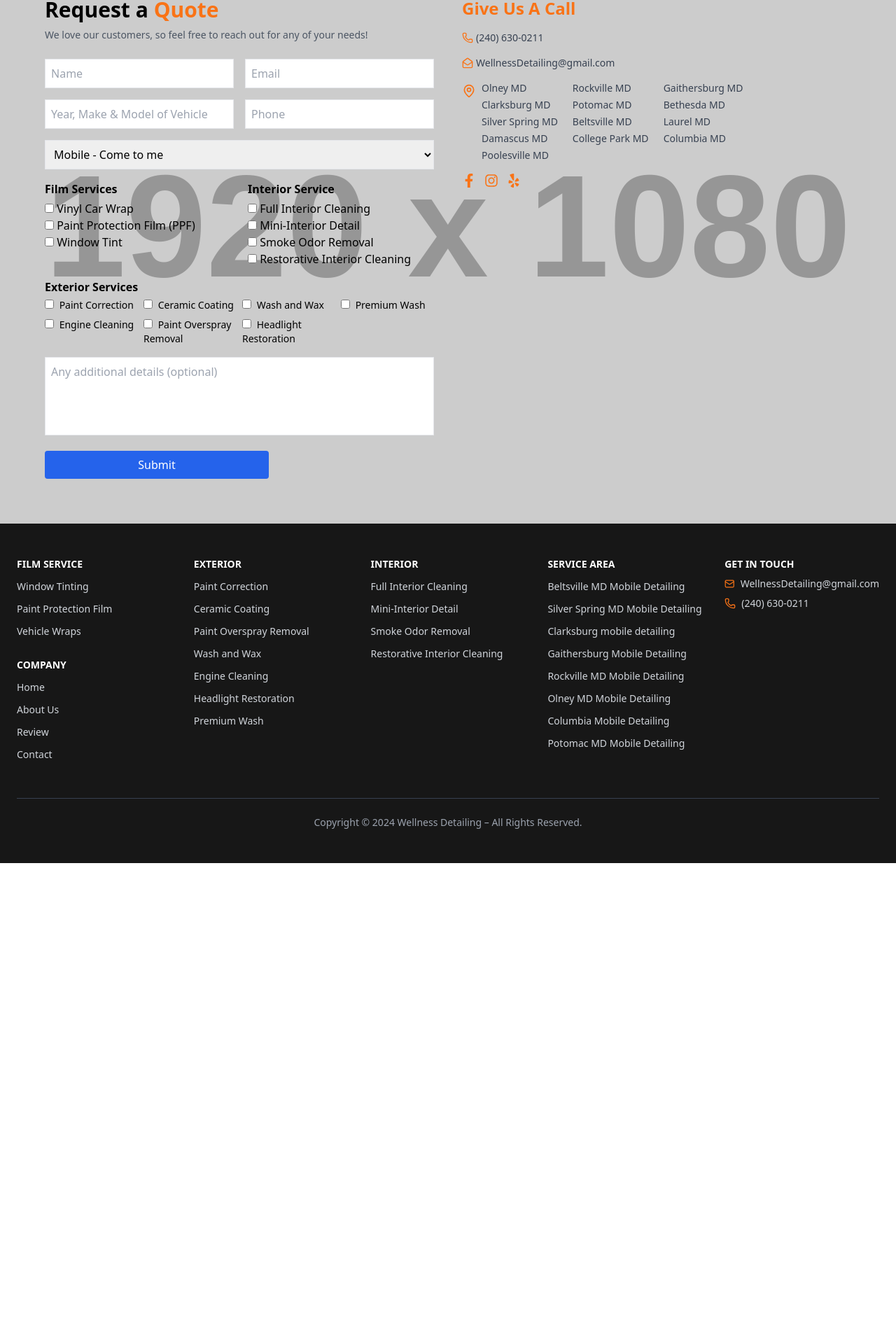
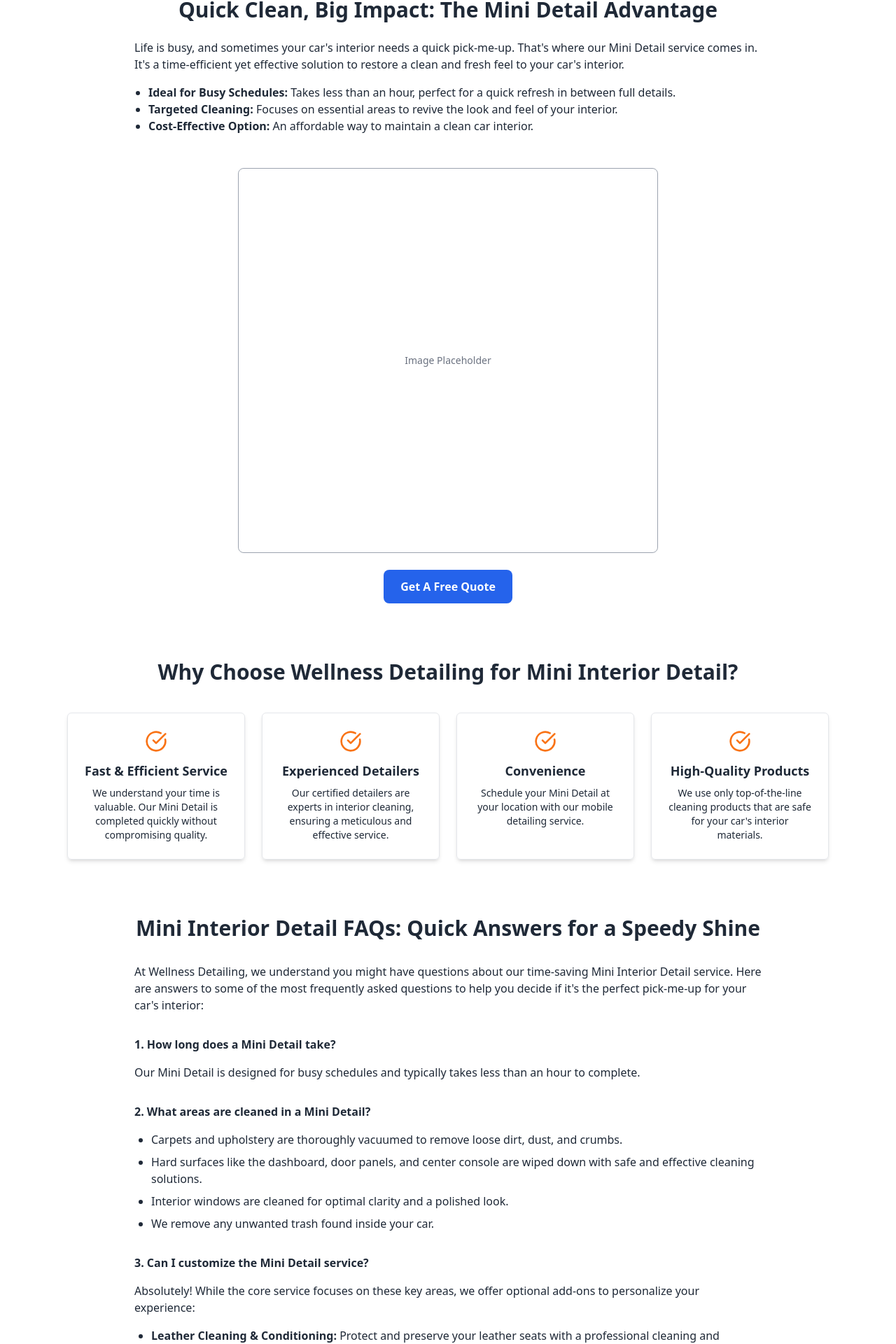
Before and after one commit to RJK3vin/car-wash-frontend, a React (Vite) app: page /miniinteriordetail in a window 1280 px wide. Shown: the part 700-2620 px from the top of the page at 70% size. Before the commit the page ends 1933 px from the top, so only its background shows below. Built offline with nearby package versions, Linux system fonts and the light colour scheme.

Commit message:
finished mini interior page

```diff
--- a/src/Interior/MiniInteriorDetail.tsx
+++ b/src/Interior/MiniInteriorDetail.tsx
@@ -2,12 +2,168 @@
 import QuoteForm from "../components/QuoteForm"
 import { Helmet } from "react-helmet"
 import { Link } from "react-router-dom"
+import { CheckCircle } from "lucide-react"
 
 export default function MiniInteriorDetail() {
     return (
         <>
-            <ServiceHero header="Refresh Your Ride in Minutes: Mini Interior Detail by Wellness Detailing" subheader="Don't have time for a full interior detail? Our Mini Detail is perfect for busy schedules, giving your car's interior a quick and effective refresh." url="https://placehold.co/1920x1080"/>
+            <ServiceHero header="Refresh Your Ride in Minutes: Mini Interior Detail by Wellness Detailing" subheader="Don't have time for a full interior detail? Our Mini Detail is perfect for busy schedules, giving your car's interior a quick and effective refresh." url="https://placehold.co/1920x1080" />
+            <section className="px-4 py-16 md:px-8 lg:px-24 bg-white text-gray-800">
+                <h1 className="text-3xl font-bold text-center mb-6">
+                    Quick Clean, Big Impact: The Mini Detail Advantage
+                </h1>
+                <div className="max-w-4xl mx-auto text-center space-y-4">
+                    <p className="text-left">
+                        Life is busy, and sometimes your car's interior needs a quick
+                        pick-me-up. That's where our Mini Detail service comes in. It's a
+                        time-efficient yet effective solution to restore a clean and fresh
+                        feel to your car's interior.
+                    </p>
+                    <ul className="list-disc pl-5 text-left">
+                        <li>
+                            <strong>Ideal for Busy Schedules:</strong> Takes less than an hour,
+                            perfect for a quick refresh in between full details.
+                        </li>
+                        <li>
+                            <strong>Targeted Cleaning:</strong> Focuses on essential areas to
+                            revive the look and feel of your interior.
+                        </li>
+                        <li>
+                            <strong>Cost-Effective Option:</strong> An affordable way to
+                            maintain a clean car interior.
+                        </li>
+                    </ul>
+                </div>
 
+                <div className="mt-12 text-center">
+                    <div className="w-[600px] h-[550px] border border-gray-400 rounded-lg mx-auto flex items-center justify-center text-sm text-gray-500">
+                        Image Placeholder
+                    </div>
+
+                    <Link
+                        to="/contact"
+                        className="inline-block bg-blue-600 text-white px-6 py-3 rounded-lg font-bold mt-6"
+                    >
+                        Get A Free Quote
+                    </Link>
+                </div>
+
+
+                <div className="mt-20 text-center">
+                    <h2 className="text-3xl font-bold mb-10">
+                        Why Choose Wellness Detailing for Mini Interior Detail?
+                    </h2>
+                    <div className="flex flex-col md:flex-row gap-6 justify-center">
+                        {[
+                            {
+                                title: "Fast & Efficient Service",
+                                desc: "We understand your time is valuable. Our Mini Detail is completed quickly without compromising quality.",
+                            },
+                            {
+                                title: "Experienced Detailers",
+                                desc: "Our certified detailers are experts in interior cleaning, ensuring a meticulous and effective service.",
+                            },
+                            {
+                                title: "Convenience",
+                                desc: "Schedule your Mini Detail at your location with our mobile detailing service.",
+                            },
+                            {
+                                title: "High-Quality Products",
+                                desc: "We use only top-of-the-line cleaning products that are safe for your car's interior materials.",
+                            },
+                        ].map((item) => (
+                            <div
+                                key={item.title}
+                                className="w-full max-w-xs border p-6 rounded-md shadow-md"
+                            >
+                                <div className="text-orange-500 flex justify-center mb-3">
+                                    <CheckCircle size={32} />
+                                </div>
+                                <h3 className="font-bold text-lg mb-2">{item.title}</h3>
+                                <p className="text-sm">{item.desc}</p>
+                            </div>
+                        ))}
+                    </div>
+                </div>
+
+                <div className="mt-20 max-w-4xl mx-auto">
+                    <h2 className="text-3xl font-bold text-center mb-8">
+                        Mini Interior Detail FAQs: Quick Answers for a Speedy Shine
+                    </h2>
+                    <div className="space-y-8">
+                        <p>
+                            At Wellness Detailing, we understand you might have questions about our time-saving Mini Interior Detail service. Here are answers to some of the most frequently asked questions to help you decide if it's the perfect pick-me-up for your car's interior:
+                        </p>
+
+                        <div>
+                            <p className="font-bold">1. How long does a Mini Detail take?</p>
+                            <p className="mt-4">
+                                Our Mini Detail is designed for busy schedules and typically takes less than an hour to complete.
+                            </p>
+                        </div>
+
+                        <div>
+                            <p className="font-bold">2. What areas are cleaned in a Mini Detail?</p>
+                            <ul className="list-disc pl-6 mt-4 space-y-2">
+                                <li>Carpets and upholstery are thoroughly vacuumed to remove loose dirt, dust, and crumbs.</li>
+                                <li>Hard surfaces like the dashboard, door panels, and center console are wiped down with safe and effective cleaning solutions.</li>
+                                <li>Interior windows are cleaned for optimal clarity and a polished look.</li>
+                                <li>We remove any unwanted trash found inside your car.</li>
+                            </ul>
+                        </div>
+
+                        <div>
+                            <p className="font-bold">3. Can I customize the Mini Detail service?</p>
+                            <p className="mt-4">Absolutely! While the core service focuses on these key areas, we offer optional add-ons to personalize your experience:</p>
+                            <ul className="list-disc pl-6 mt-4 space-y-2">
+                                <li><strong>Leather Cleaning & Conditioning:</strong> Protect and preserve your leather seats with a professional cleaning and conditioning treatment.</li>
+                                <li><strong>Spot Treatment:</strong> Have a minor stain you'd like addressed? We can target specific areas with our spot treatment add-on.</li>
+                            </ul>
+                        </div>
+
+                        <div>
+                            <p className="font-bold">4. Is a Mini Detail as effective as a full interior detail?</p>
+                            <p className="mt-4">
+                                A full interior detail provides a more comprehensive clean, including deep cleaning upholstery, shampooing carpets, and cleaning crevices. However, the Mini Detail is a perfect option for a quick refresh in between full details or for cars that are generally well-maintained.
+                            </p>
+                        </div>
+
+                        <div>
+                            <p className="font-bold">5. How often should I get a Mini Detail?</p>
+                            <p className="mt-4">
+                                The frequency depends on your usage habits. We recommend a Mini Detail every 1–2 months to maintain a clean and fresh interior, especially if you eat or drink in your car frequently.
+                            </p>
+                        </div>
+                    </div>
+
+                </div>
+
+                <div className="mt-12 text-center">
+                    <p className="font-bold text-lg mb-3">
+                        Ready to give your car's interior a quick and effective refresh? Get a Mini Interior Detail Quote Today!
+                    </p>
+                    <br></br>
+                    <Link to="/contact" className="bg-blue-600 text-white px-6 py-3 rounded-lg font-bold">
+                        Get A Free Quote
+                    </Link>
+                </div>
+
+                <div className="mt-20">
+                    <h2 className="text-3xl font-bold text-center mb-6">
+                        Mini Interior Detail Work Gallery
+                    </h2>
+                    <div className="grid grid-cols-2 md:grid-cols-4 gap-6 justify-items-center">
+                        {[1, 2, 3, 4].map((_, i) => (
+                            <div
+                                key={i}
+                                className="w-[300px] h-[220px] border border-gray-300 rounded-lg flex items-center justify-center text-sm text-gray-400"
+                            >
+                                Image Placeholder
+                            </div>
+                        ))}
+                    </div>
+                </div>
+            </section>
             <QuoteForm />
         </>
     )
```
